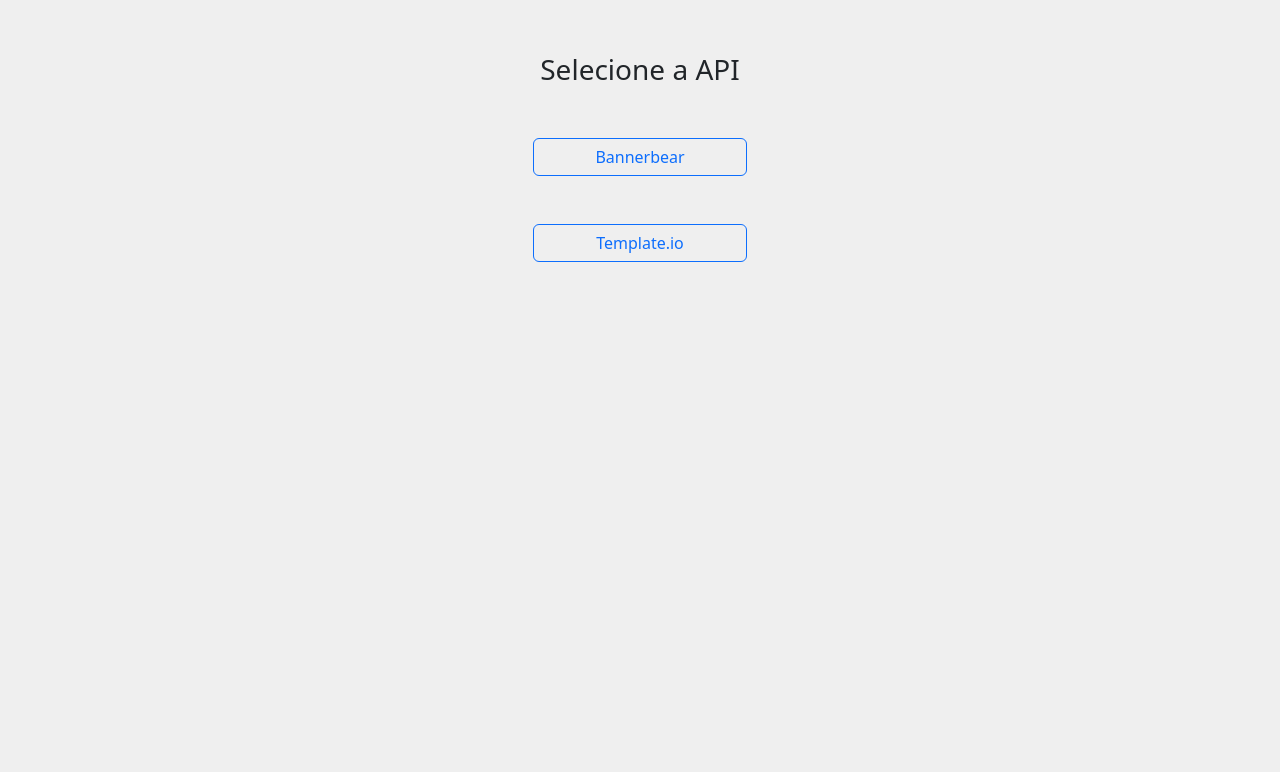
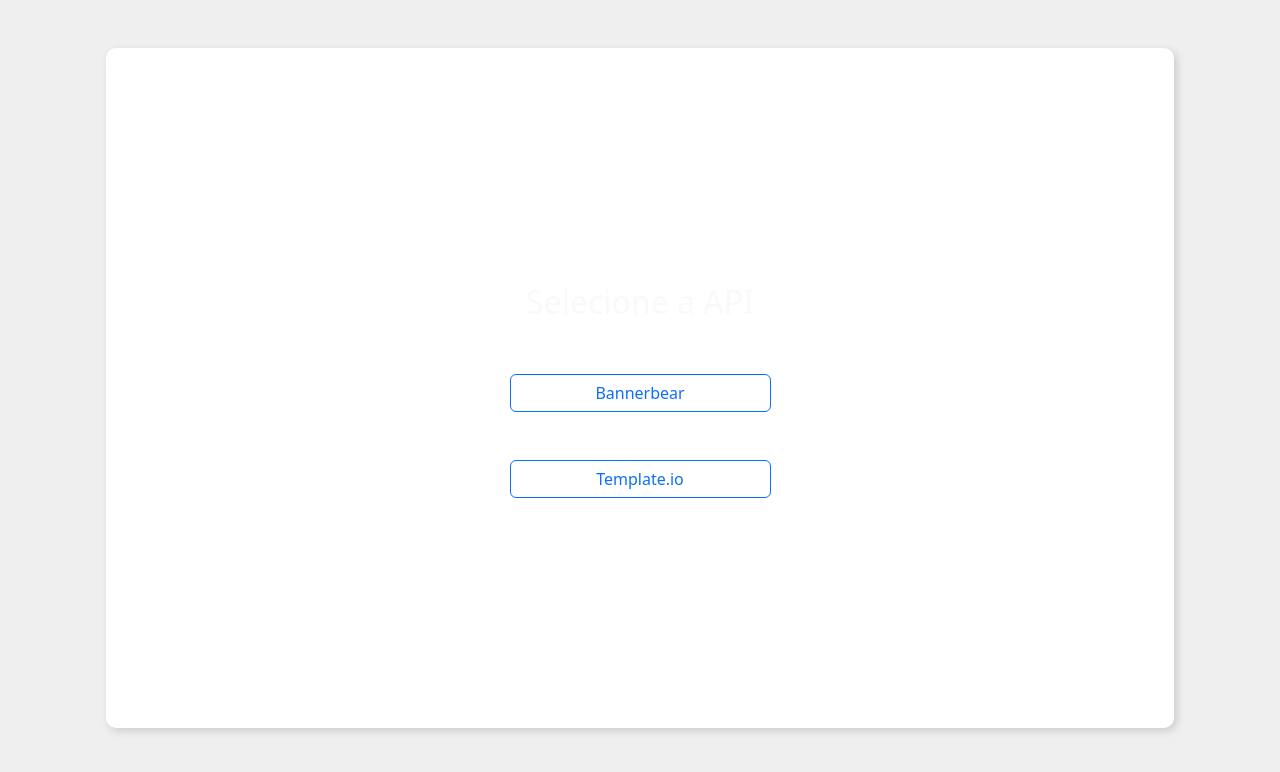
Before and after one commit to Rafael-MJ/Angular-ImgAPIs, an Angular app: page /home in a window 1280 px wide. Shown: the top 772 px of the page. Built offline with nearby package versions, Linux system fonts and the light colour scheme.

Commit message:
visual changes

```diff
--- a/src/app/api-bannerbear/api-bannerbear.component.html
+++ b/src/app/api-bannerbear/api-bannerbear.component.html
@@ -12,6 +12,10 @@
               </div>
         </div>
     </nav>
+
+    <div class="container p-3">
+        <div class="row align-items-center text-light menu-container">
+            <div class="col-md-12">
 
                 <div class="nav row justify-content-center text-primary-emphasis fs-3 mt-5">
                     PERSONALIZE SUA IMAGEM
@@ -51,4 +55,9 @@
                 <div class="nav row col-2 m-auto mt-4 mb-3 interactive">
                     <button type="submit" class="btn btn-outline-primary">Testar API</button>
                 </div>
+
+            </div>
+        </div>
+    </div>
+
 </form>
--- a/src/app/api-templateio/api-templateio.component.html
+++ b/src/app/api-templateio/api-templateio.component.html
@@ -12,6 +12,10 @@
             </div>
       </div>
   </nav>
+
+  <div class="container p-3">
+      <div class="row align-items-center text-light menu-container">
+          <div class="col-md-12">
 
             <div class="nav row justify-content-center text-primary-emphasis fs-3 mt-5">
                 PERSONALIZE SUA IMAGEM
@@ -52,10 +56,15 @@
                 <button type="submit" class="btn btn-outline-primary">Testar API</button>
             </div>
 
-    <div class="card text-center m-auto mt-4 mb-3" style="width: 30rem;">
+            <div class="card text-center m-auto mt-4 mb-3" style="min-width: 20rem; max-width: 30rem;">
                 <img src="{{n_imageresult}}" class="card-img-top" alt="">
                 <div class="card-body">
                   <p class="card-text">Resultado da Imagem</p>
             </div>
         </div>
+
+      </div>
+    </div>
+  </div>
+
 </form>
--- a/src/app/home/home.component.html
+++ b/src/app/home/home.component.html
@@ -1,17 +1,27 @@
-<div class="nav row justify-content-center text-primary-emphasis fs-3 mt-5">
+
+
+<div class="container p-5">
+    <div class="row align-items-center text-light menu-container">
+      <div class="col-md-12">
+
+        <div class="nav row justify-content-center text-primary-emphasis fs-2">
             Selecione a API
         </div>
 
-<div class="nav row col-2 m-auto mt-5 interactive">
+        <div class="nav row col-3 m-auto mt-5 interactive">
             <a class="btn btn-outline-primary"
             routerLink="/bannerbear"
             routerLinkActive="activebutton"
             ariaCurrentWhenActive="page">Bannerbear</a>
         </div>
 
-<div class="nav row col-2 m-auto mt-5 interactive">
+        <div class="nav row col-3 m-auto mt-5 interactive">
             <a class="btn btn-outline-primary"
             routerLink="/templateio"
             routerLinkActive="activebutton"
             ariaCurrentWhenActive="page">Template.io</a>
         </div>
+
+      </div>
+    </div>
+  </div>
--- a/src/styles.css
+++ b/src/styles.css
@@ -1,3 +1,10 @@
+html, body {
+    height: 100%;
+    width: 100%;
+    margin: 0;
+    padding: 0;
+}
+
 body {
     background: #EFEFEF;
 }
@@ -5,3 +12,10 @@
 .interactive {
     min-width: 200px;
 }
+
+.menu-container {
+    min-height: 85vh;
+    background: #fff;
+    border-radius: 10px;
+    box-shadow: 3px 3px 8px rgba(0, 0, 0, 0.15);
+}
```
Lines whose indentation alone changed are shown as unchanged.
